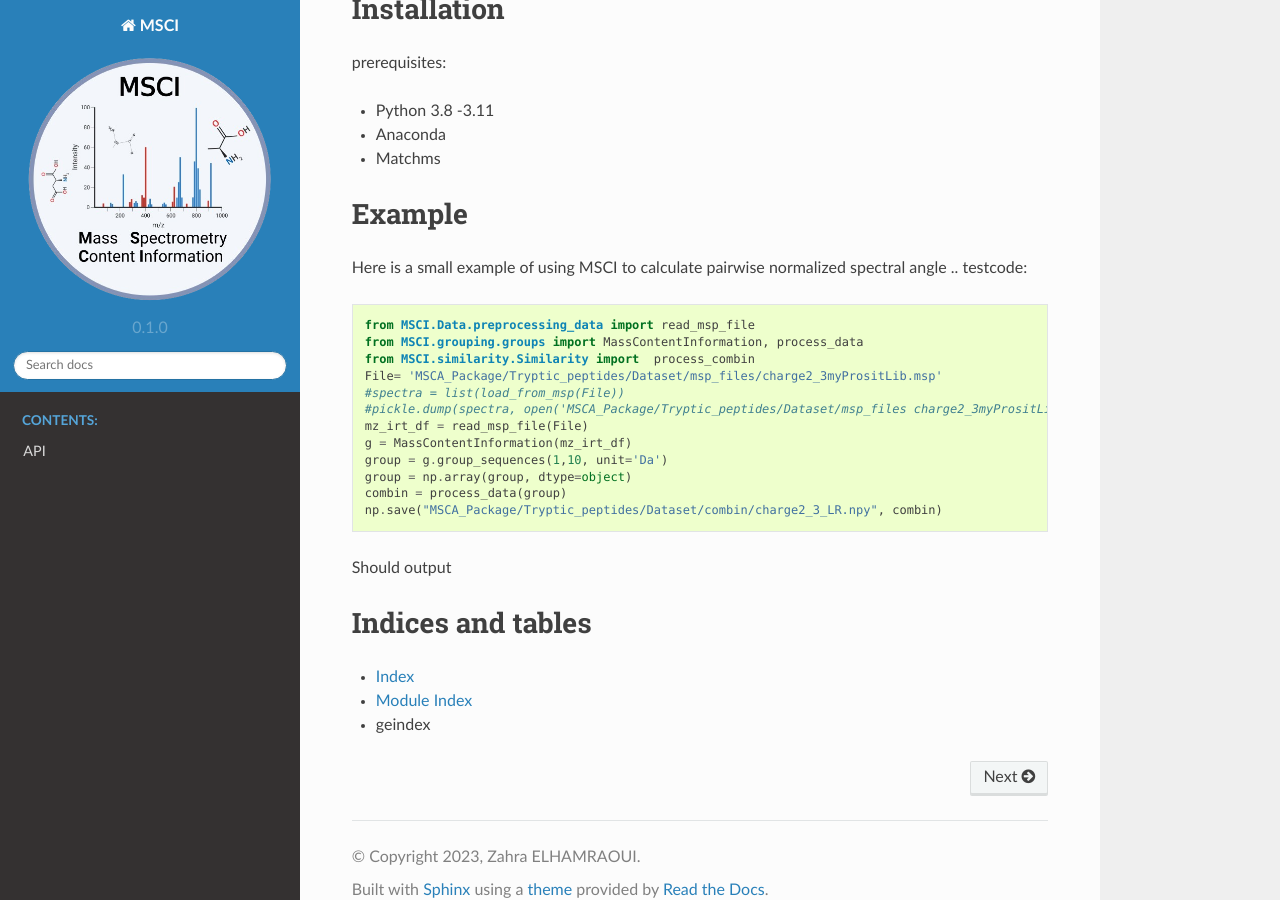
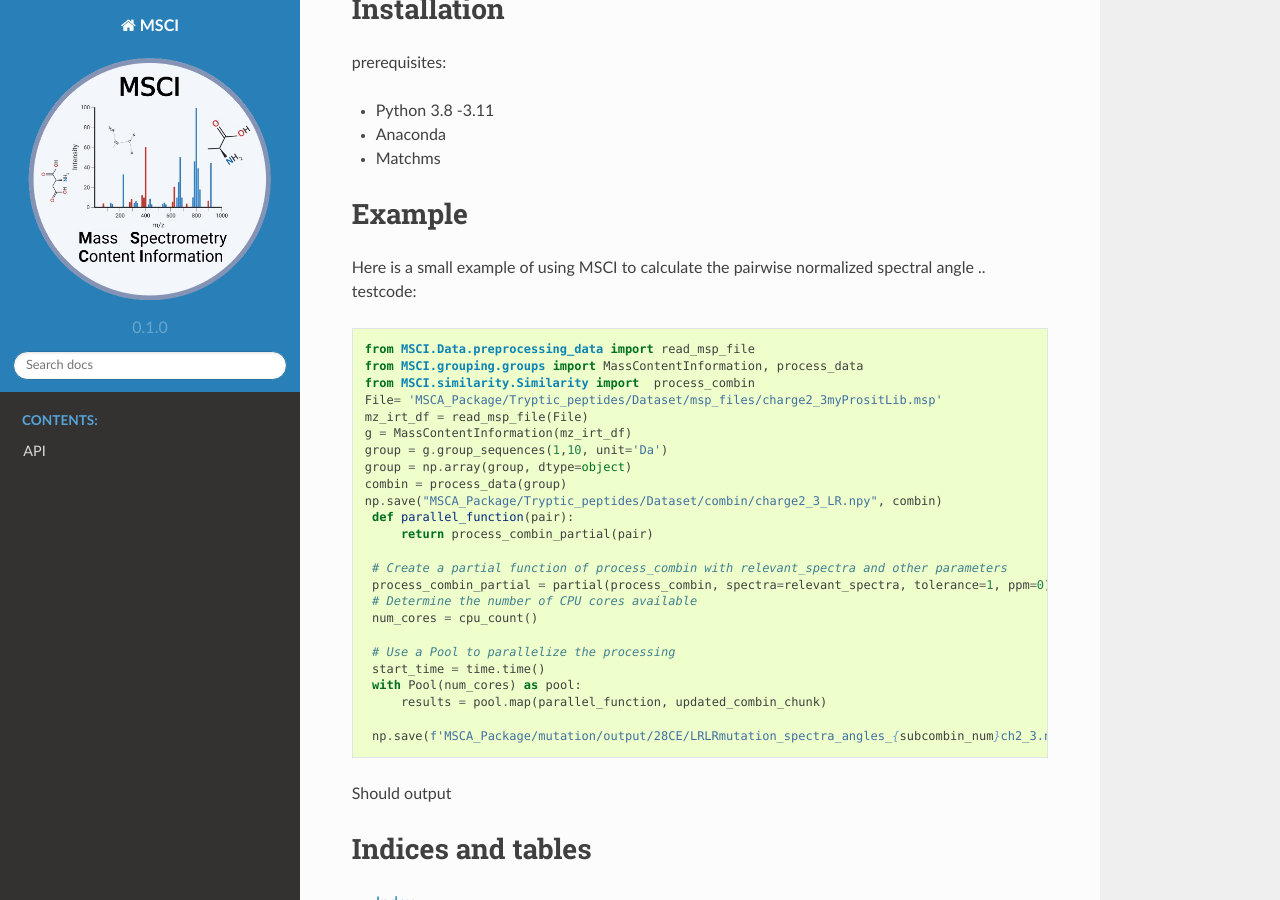
Before and after one commit to zahrael97/MSCI, a Sphinx documentation site: the page built from docs/index.rst, in a window 1280 px wide and 900 px high, scrolled down 910 px. Built offline with Sphinx 7.4.7 and the Read the Docs theme 2.0.0, drawn with Linux system fonts in a browser that asks for light colours.

Commit message:
Update index.rst

```diff
--- a/docs/index.rst
+++ b/docs/index.rst
@@ -33,21 +33,33 @@ prerequisites:
 
 Example
 ==================
-Here is a small example of using MSCI to calculate pairwise normalized spectral angle
+Here is a small example of using MSCI to calculate the pairwise normalized spectral angle
 .. testcode::
 
    from MSCI.Data.preprocessing_data import read_msp_file
    from MSCI.grouping.groups import MassContentInformation, process_data
    from MSCI.similarity.Similarity import  process_combin
    File= 'MSCA_Package/Tryptic_peptides/Dataset/msp_files/charge2_3myPrositLib.msp'
-   #spectra = list(load_from_msp(File))
-   #pickle.dump(spectra, open('MSCA_Package/Tryptic_peptides/Dataset/msp_files charge2_3myPrositLib.pkl', 'wb'))
    mz_irt_df = read_msp_file(File)
    g = MassContentInformation(mz_irt_df)
    group = g.group_sequences(1,10, unit='Da')
    group = np.array(group, dtype=object)
    combin = process_data(group)
    np.save("MSCA_Package/Tryptic_peptides/Dataset/combin/charge2_3_LR.npy", combin)
+    def parallel_function(pair):
+        return process_combin_partial(pair)
+
+    # Create a partial function of process_combin with relevant_spectra and other parameters
+    process_combin_partial = partial(process_combin, spectra=relevant_spectra, tolerance=1, ppm=0)
+    # Determine the number of CPU cores available
+    num_cores = cpu_count()
+
+    # Use a Pool to parallelize the processing
+    start_time = time.time()
+    with Pool(num_cores) as pool:
+        results = pool.map(parallel_function, updated_combin_chunk)
+
+    np.save(f'MSCA_Package/mutation/output/28CE/LRLRmutation_spectra_angles_{subcombin_num}ch2_3.npy', results)
 
 Should output
 
```
